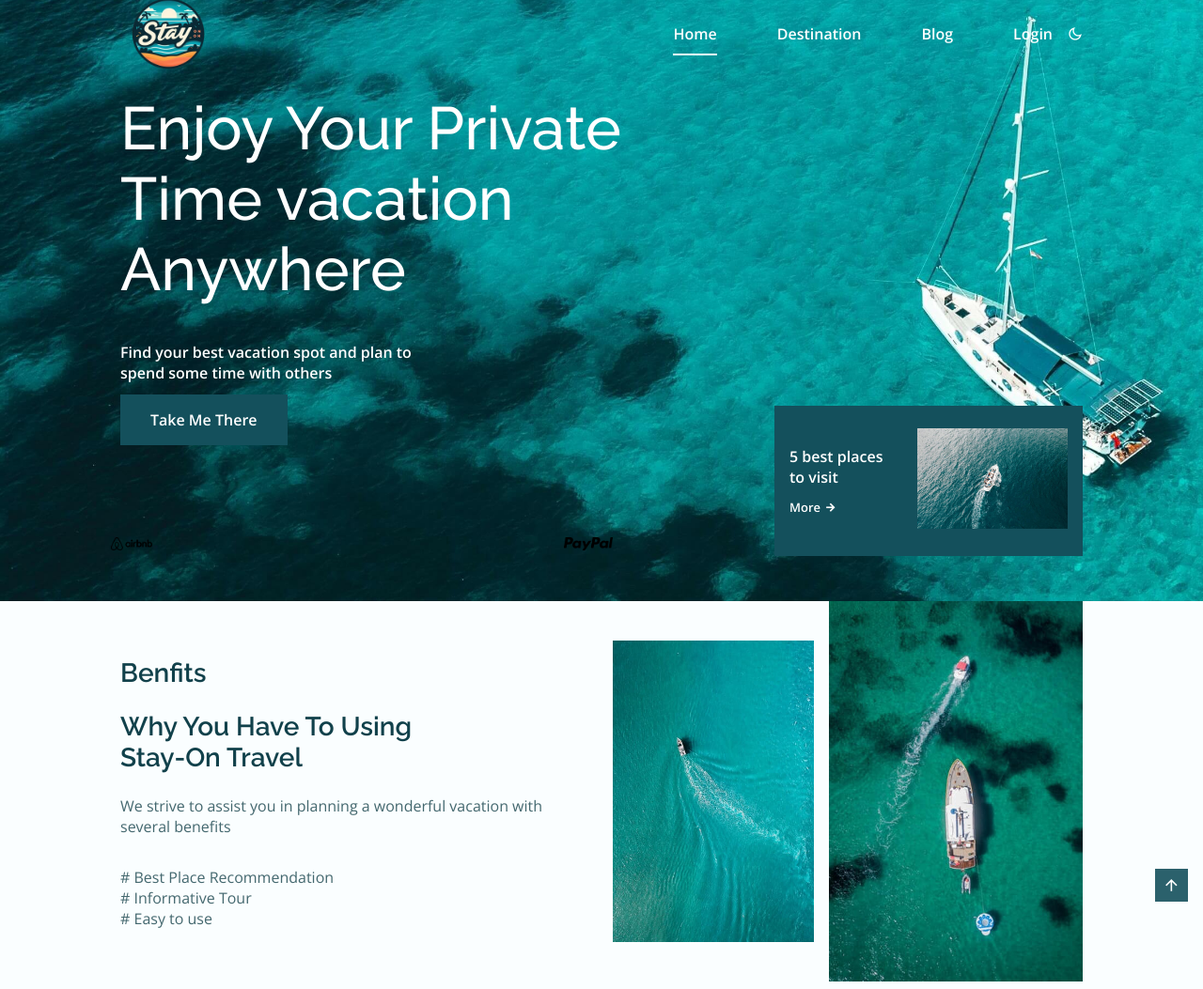
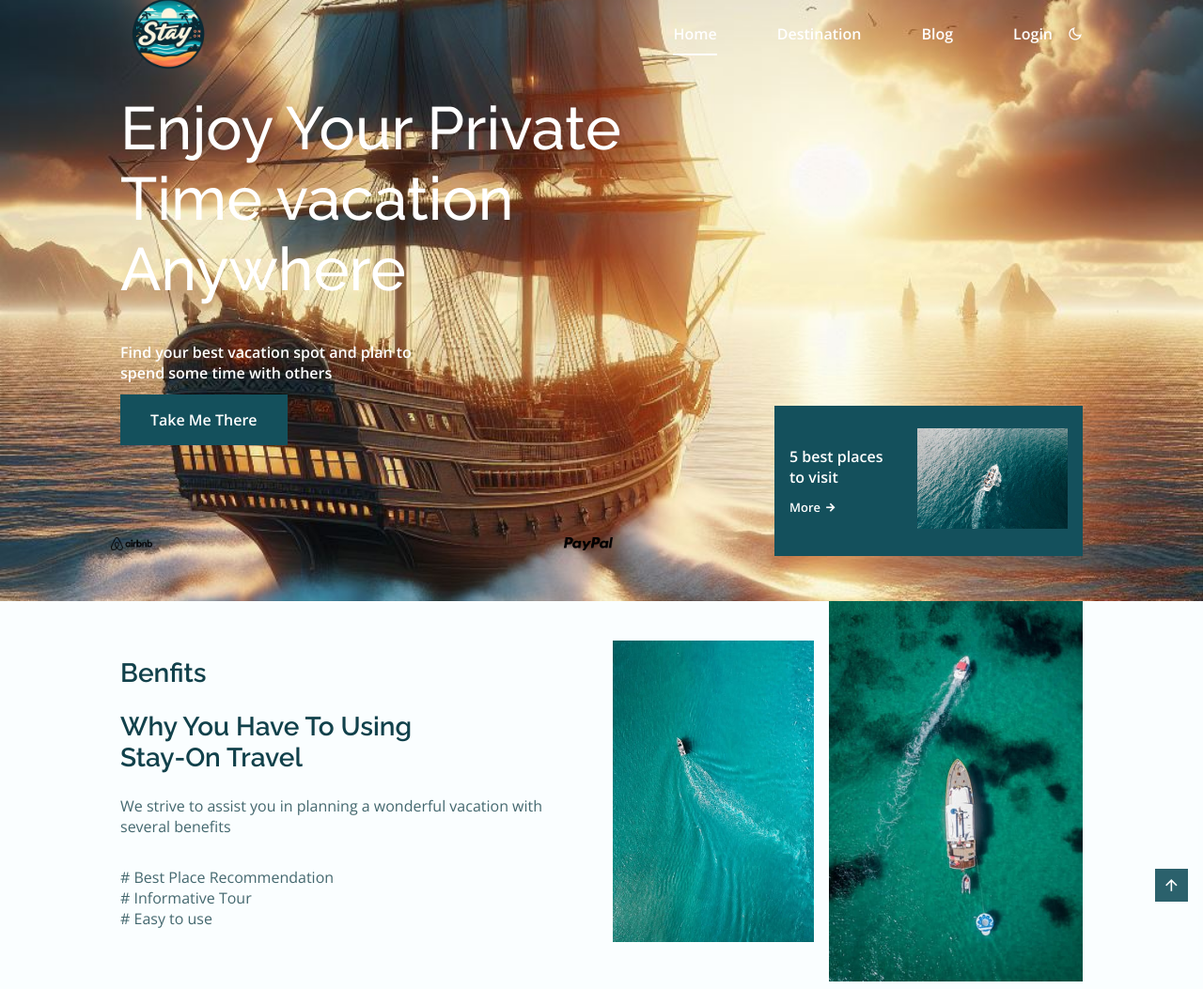
Before and after one commit to surya0811/travel, a plain HTML site: page index.html in a window 1280 px wide. Shown: the top 1053 px of the page at 94% size. Drawn offline with nearby package versions, Linux system fonts and the light colour scheme.

Commit message:
Update index.html

```diff
--- a/index.html
+++ b/index.html
@@ -56,7 +56,7 @@
         <main class="main">
             <!--==================== HOME ====================-->
             <section class="home" id="home">
-                <img src="assets/img/home1.jpg" alt="" class="home__img">
+                <img src="assets/img/home3.jpeg" alt="" class="home__img">
 
                 <div class="home__container container grid">
                     <div class="home__data">
```
